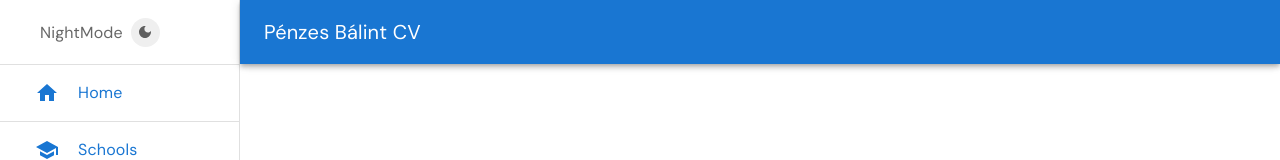
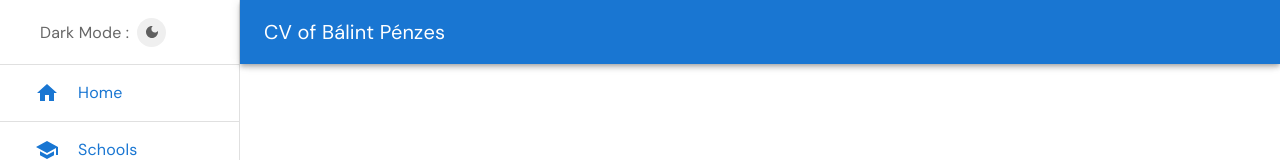
Before and after one commit to penzes98/penzesbalintCV, a React (Create React App) app: page / in a window 1280 px wide. Shown: the top 160 px of the page. Built offline with nearby package versions, Linux system fonts and the light colour scheme.

Commit message:
adding handleDrawerToggle function to sidebar link (it closes sidebar on small screen when clicking on sidebar link)

```diff
--- a/src/Components/ResponsiveSidebar.js
+++ b/src/Components/ResponsiveSidebar.js
@@ -39,7 +39,8 @@ export default function ResponsiveSidebar(props, { pageComponent }) {
         <div>
             <Toolbar>
                 <Box component='div' sx={{ display: 'flex', alignItems: 'center' }}>
-                    <InputLabel className='dark-mode-label' sx={{ p: 2, cursor: 'pointer', display: 'flex', justifyContent: 'center', alignItems: 'center', gap: 1 }}>NightMode
+                    <InputLabel className='dark-mode-label' sx={{ p: 2, cursor: 'pointer', display: 'flex', justifyContent: 'center', alignItems: 'center', gap: 1 }}>
+                        Dark Mode :
                         <Box
                             component='span'
                             className='dark-mode-icon'
@@ -77,6 +78,7 @@ export default function ResponsiveSidebar(props, { pageComponent }) {
 
                             <Link
                                 to={path}
+                                onClick={handleDrawerToggle}
                             >
                                 <ListItem className='row sidebar-link' sx={{ padding: 2, borderBottom: '1px solid rgba(0, 0, 0, 0.12)' }}>
                                     <Box component='div' id='icon'>{icon}</Box>
@@ -114,7 +116,7 @@ export default function ResponsiveSidebar(props, { pageComponent }) {
                         <MenuIcon />
                     </IconButton>
                     <Typography variant="h6" noWrap component="div">
-                        Pénzes Bálint CV
+                        CV of Bálint Pénzes
                     </Typography>
                 </Toolbar>
             </AppBar>
```
